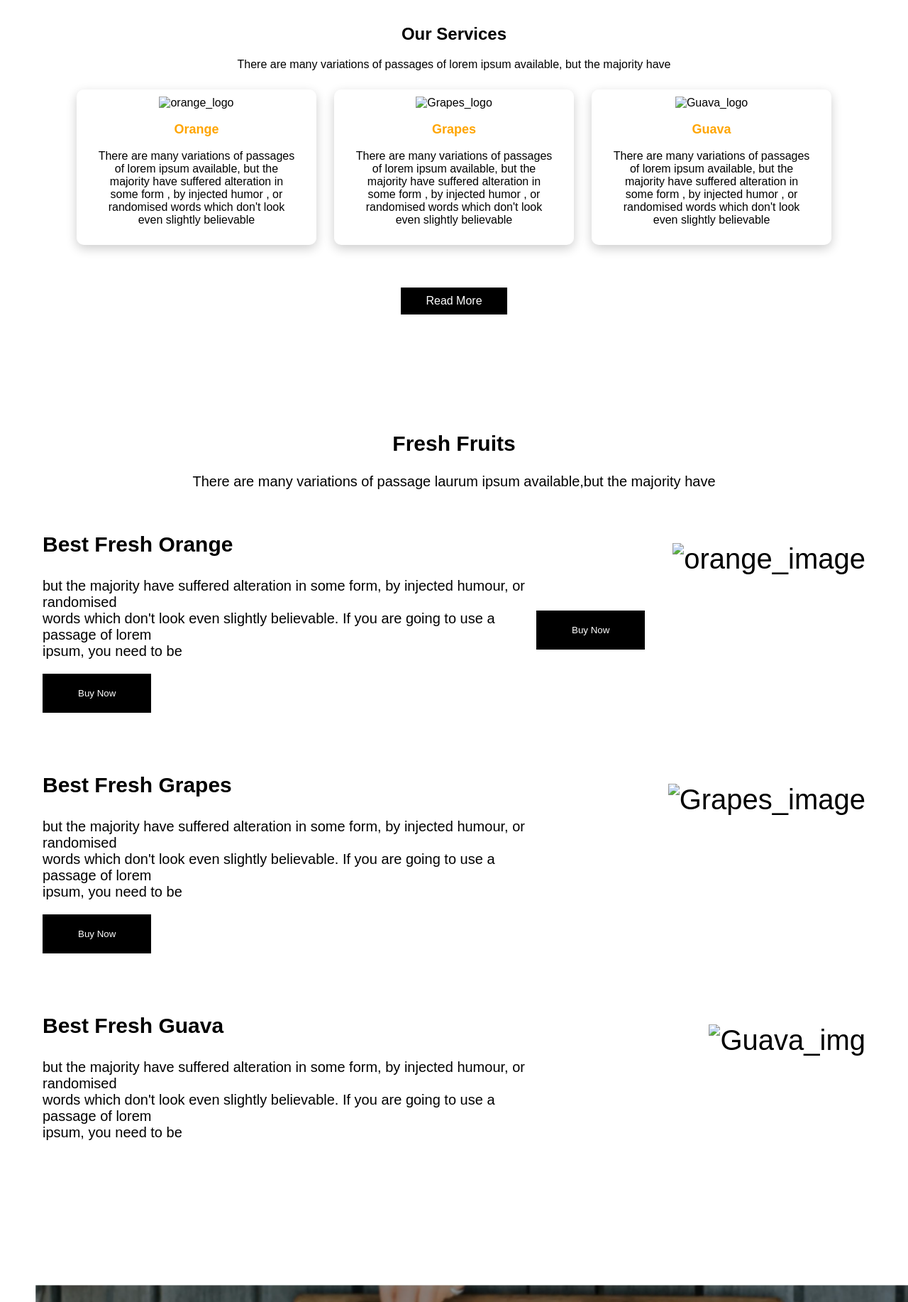
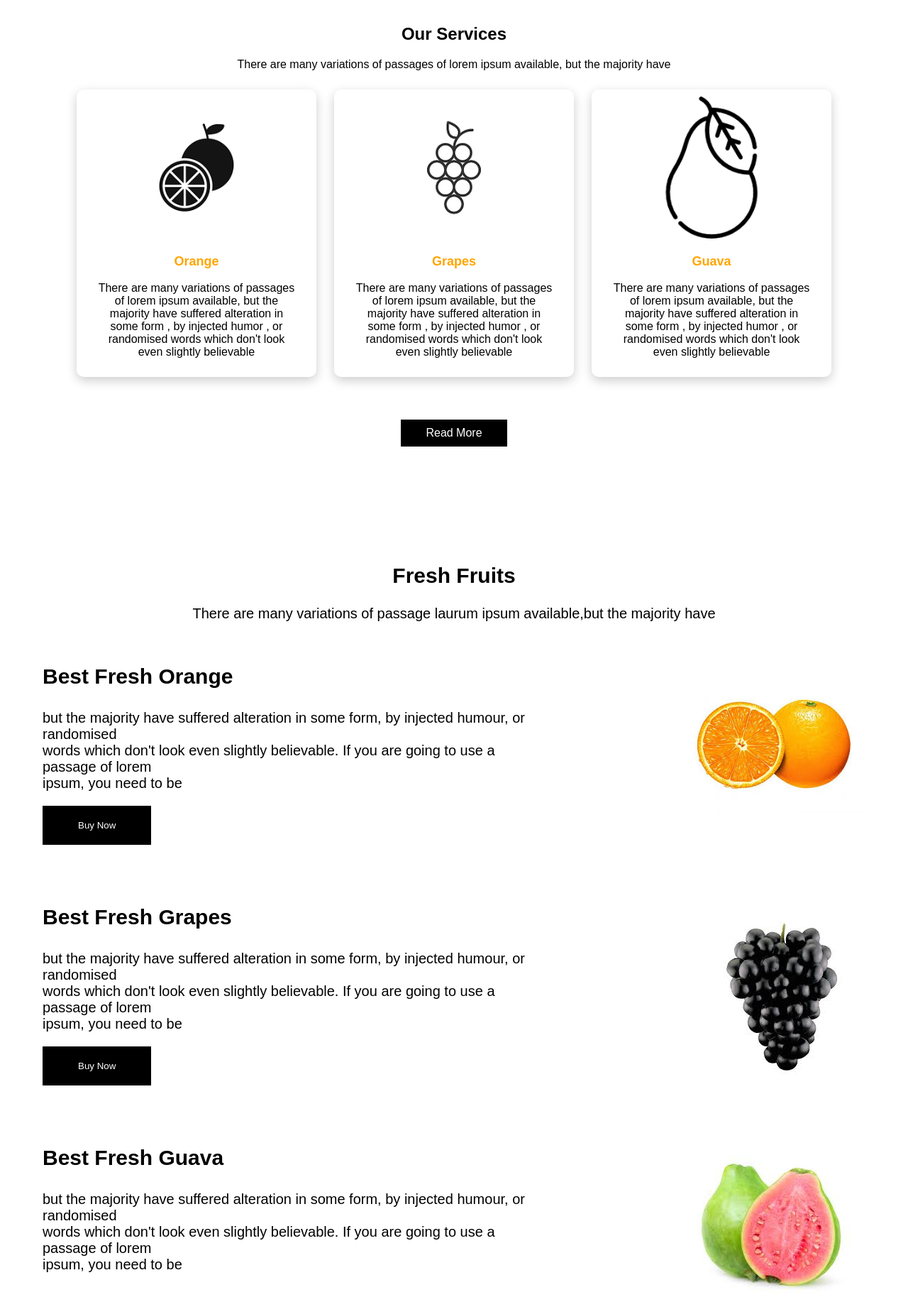
Before and after one commit to MohamedEbraheem22/Web_Project, a plain HTML site: page index.html in a window 1280 px wide. Shown: the part 680-2514 px from the top of the page at 71% size. Drawn offline with Linux system fonts and the light colour scheme; the site is published under a folder, as on GitHub Pages, so addresses that start at the root find nothing.

Commit message:
Update index.html

```diff
--- a/index.html
+++ b/index.html
@@ -18,7 +18,7 @@
           <li><a href="#product">Fruits</a></li>
           <li><a href="#services">Services</a></li>
           <li><a href="#contact">Contact US</a></li>
-          <li><a class="logo22" href="#"><img src="/images/download.png" alt="search"></a></li>
+          <li><a class="logo22" href="#"><img src="images/download.png" alt="search"></a></li>
         </ul>
       </nav>
     </header>
@@ -52,7 +52,7 @@
 
       <div class="service_box">
         <div class="orange">
-          <img src="/images/orange_logo.jpg" alt="orange_logo" />
+          <img src="images/orange_logo.jpg" alt="orange_logo" />
           <h3>Orange</h3>
           <p>
             There are many variations of passages <br />
@@ -67,7 +67,7 @@
 
       <div class="service_box">
         <div class="grapes">
-          <img src="/images/Grapes_logo.jpg" alt="Grapes_logo" />
+          <img src="images/Grapes_logo.jpg" alt="Grapes_logo" />
           <h3>Grapes</h3>
           <p>
             There are many variations of passages <br />
@@ -81,7 +81,7 @@
       </div>
       <div class="service_box">
         <div class="guava">
-          <img src="/images/Guava_logo.jpg" alt="Guava_logo" />
+          <img src="images/Guava_logo.jpg" alt="Guava_logo" />
           <h3>Guava</h3>
           <p>
             There are many variations of passages <br />
@@ -117,7 +117,7 @@
           <button class="Buy">Buy Now</button>
         </div>
         <div class="img_or">
-          <img src="/images/orange_img.jpg" alt="orange_image" />
+          <img src="images/orange_img.jpg" alt="orange_image" />
         </div>
         <div class="Fresh_fruit_GR">
           <h3>Best Fresh Grapes</h3>
@@ -131,7 +131,7 @@
           <button class="Buy">Buy Now</button>
         </div>
         <div class="img_gr">
-          <img src="/images/Grape_img.jpg" alt="Grapes_image" />
+          <img src="images/Grape_img.jpg" alt="Grapes_image" />
         </div>
 
         <div class="Fresh_fruit_GU">
@@ -145,7 +145,7 @@
           </p>
         </div>
         <div class="img_gu">
-          <img src="/images/Guava_img.jpg" alt="Guava_img" />
+          <img src="images/Guava_img.jpg" alt="Guava_img" />
         </div>
         <button class="Buy">Buy Now</button>
       </div>
@@ -160,7 +160,7 @@
         There are many variations of passages of lorem ipsum available, but the
         majority have
       </p>
-      <img src="/images/johnex.jpg" alt="johnex_image" />
+      <img src="images/johnex.jpg" alt="johnex_image" />
       <h3>Johnex</h3>
       <p>
         There are many variations of passages of lorem ipsum available, but the
@@ -221,7 +221,7 @@
       </div>
       <div class="fourth">
         <h2>Follow US</h2>
-        <img src="/images/Social_logo.jpg" alt="Social_logo" />
+        <img src="images/Social_logo.jpg" alt="Social_logo" />
         <h2>SUBSCRIBE NOW</h2>
         <input class="search" type="search" name="search" />
         <button class="Subscribe_button">Subscribe</button>
```
